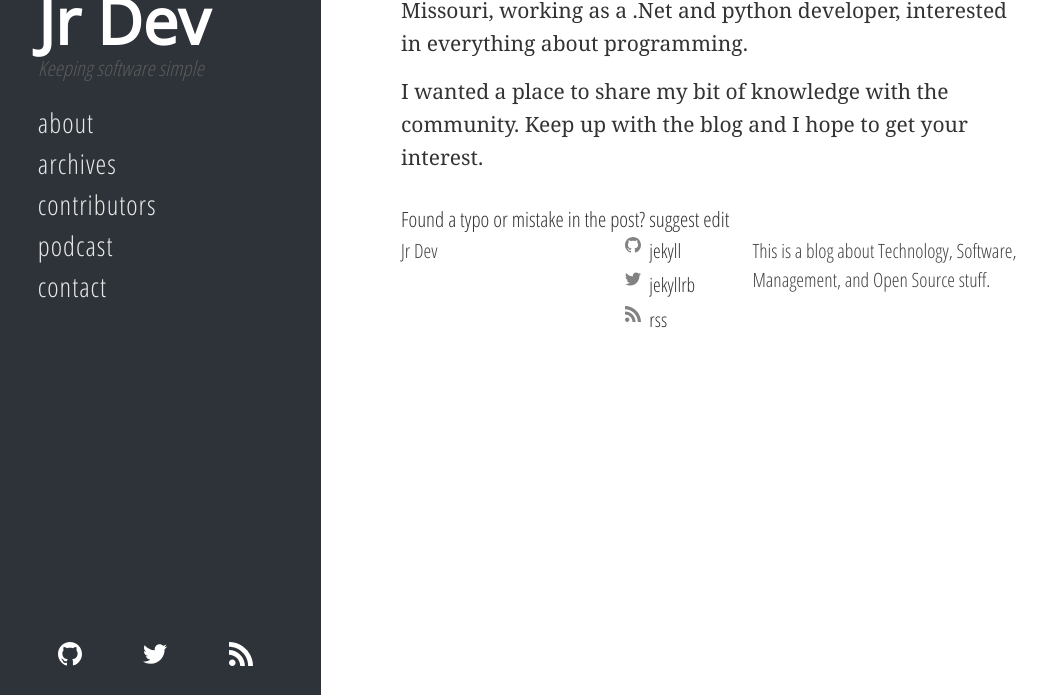
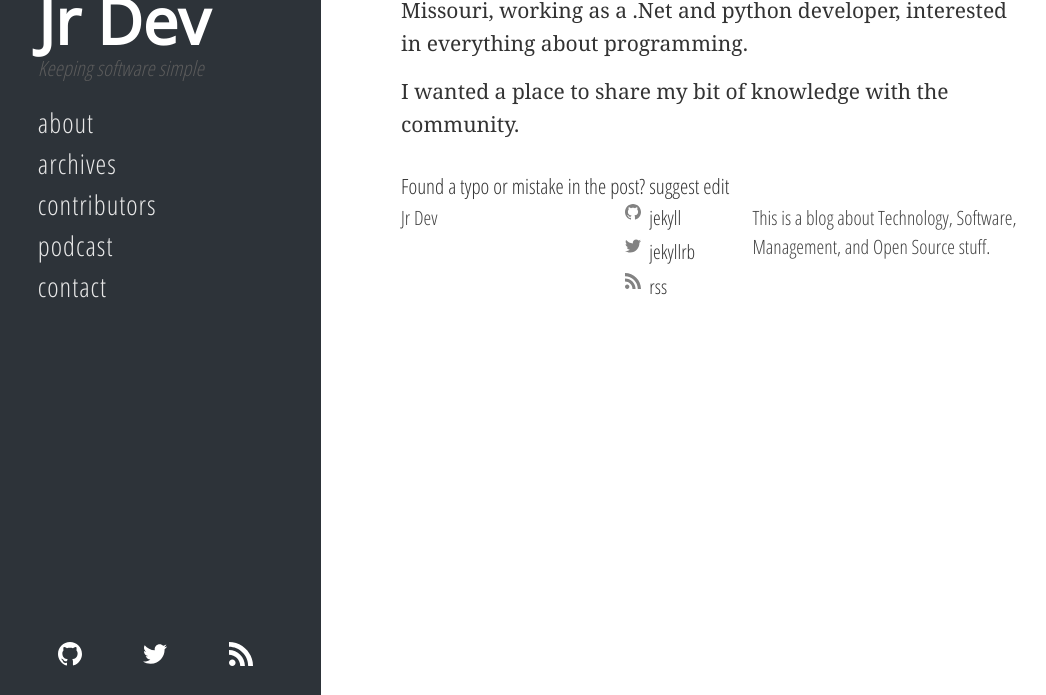
Before and after one commit to ardalis/jrdev.io, a Jekyll site: the page built from _posts/2019-10-27-first-post.md, in a window 1280 px wide, cut to the strip 205-900 px from the top of the page. Shown: the whole strip, without its empty margins (5-1051 px from the left). Built offline with Jekyll 4.4.1, drawn with Linux system fonts in a browser that asks for light colours; cached includes are drawn as plain includes; nearby versions of some CDN libraries; some web fonts are replaced; library files that are not in the unit come from our copies; comment, search, counter and statistics services are not loaded.

```diff
--- a/_posts/2019-10-27-first-post.md
+++ b/_posts/2019-10-27-first-post.md
@@ -7,4 +7,3 @@ My name is Cameron, welcome to my blog.
 I’m 28, live in Missouri, working as a .Net and python developer, interested in everything about programming.
 
 I wanted a place to share my bit of knowledge with the community.
-Keep up with the blog and I hope to get your interest.
```
Also changed, not shown: _posts/2019-10-28-simple-debugging.md (+3 -0 lines), assets/img/SimpleBreakpoint.gif (added).
